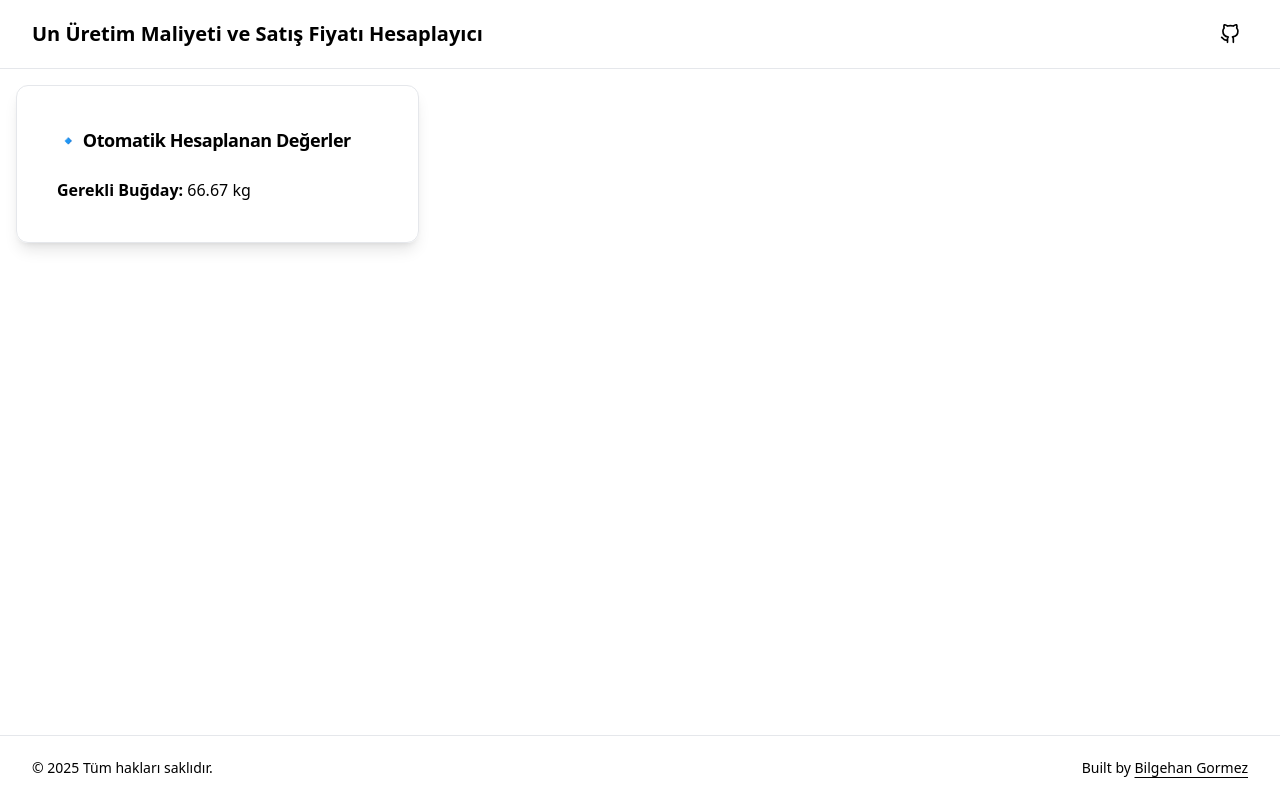
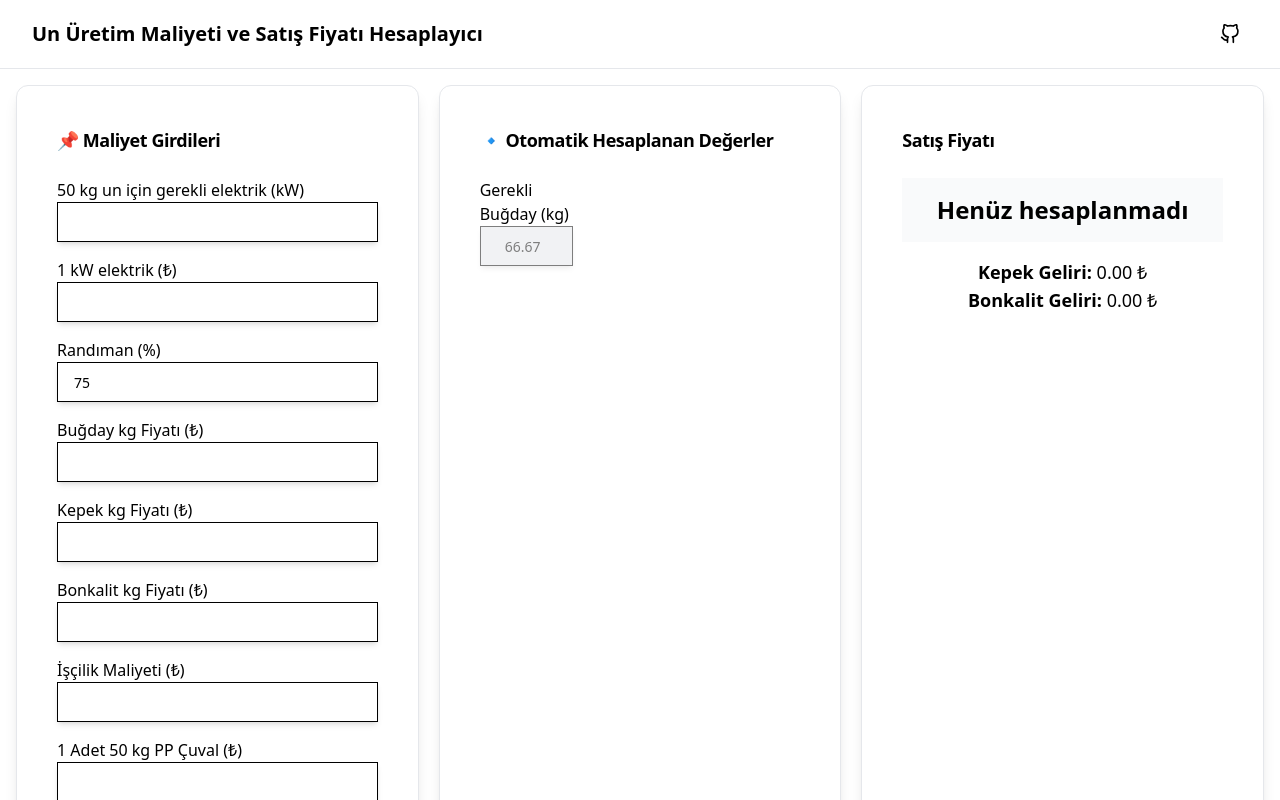
Before and after one commit to bilgehangormez/cost-and-selling-price-calculator, a Next.js app: page / in a window 1280 px wide. Shown: the top 800 px of the page. Built offline with nearby package versions, Linux system fonts and the light colour scheme.

Commit message:
Update PriceCalculator.tsx

```diff
--- a/src/components/PriceCalculator.tsx
+++ b/src/components/PriceCalculator.tsx
@@ -1,6 +1,5 @@
 "use client";
 
-import { Button } from "@/components/ui/button";
 import { Card, CardContent, CardHeader, CardTitle } from "@/components/ui/card";
 import { Input } from "@/components/ui/input";
 import { Label } from "@/components/ui/label";
@@ -11,8 +10,6 @@ import { CostCalculator } from "@/lib/calculator";
 export function PriceCalculator() {
     const [finalPrice, setFinalPrice] = useState<number | null>(null);
     const [wheatRequired, setWheatRequired] = useState<number>(0);
-    const [branKg, setBranKg] = useState<number>(0);
-    const [bonkalitKg, setBonkalitKg] = useState<number>(0);
     const [branRevenue, setBranRevenue] = useState<number>(0);
     const [bonkalitRevenue, setBonkalitRevenue] = useState<number>(0);
 
@@ -53,21 +50,91 @@ export function PriceCalculator() {
 
         const result = await calculator.calculateCosts();
         setFinalPrice(result.finalPrice);
-        setBranKg(result.branKg);
-        setBonkalitKg(result.bonkalitKg);
         setBranRevenue(result.branRevenue);
         setBonkalitRevenue(result.bonkalitRevenue);
     };
 
     return (
         <div className="grid grid-cols-3 gap-4 mx-auto p-4">
+            {/* 📌 Sol Kısım: Maliyet Girdileri */}
+            <Card className="shadow-lg rounded-xl border p-4">
+                <CardHeader>
+                    <CardTitle className="text-lg">📌 Maliyet Girdileri</CardTitle>
+                </CardHeader>
+                <CardContent>
+                    <form onSubmit={handleSubmit(onSubmit)} className="space-y-4">
+                        <div>
+                            <Label>50 kg un için gerekli elektrik (kW)</Label>
+                            <Input {...register("electricity_kwh")} />
+                        </div>
+                        <div>
+                            <Label>1 kW elektrik (₺)</Label>
+                            <Input {...register("electricity_price")} />
+                        </div>
+                        <div>
+                            <Label>Randıman (%)</Label>
+                            <Input {...register("randiman")} />
+                        </div>
+                        <div>
+                            <Label>Buğday kg Fiyatı (₺)</Label>
+                            <Input {...register("wheat_price")} />
+                        </div>
+                        <div>
+                            <Label>Kepek kg Fiyatı (₺)</Label>
+                            <Input {...register("bran_price")} />
+                        </div>
+                        <div>
+                            <Label>Bonkalit kg Fiyatı (₺)</Label>
+                            <Input {...register("bonkalit_price")} />
+                        </div>
+                        <div>
+                            <Label>İşçilik Maliyeti (₺)</Label>
+                            <Input {...register("labor_cost")} />
+                        </div>
+                        <div>
+                            <Label>1 Adet 50 kg PP Çuval (₺)</Label>
+                            <Input {...register("bag_cost")} />
+                        </div>
+                        <div>
+                            <Label>Hedeflenen Kâr (₺)</Label>
+                            <Input {...register("target_profit")} />
+                        </div>
+
+                        <button type="submit" className="w-full h-12 text-base rounded-xl bg-blue-500 text-white">
+                            Hesapla
+                        </button>
+                    </form>
+                </CardContent>
+            </Card>
+
             {/* 📌 Orta Kısım: Otomatik Hesaplanan Değerler */}
             <Card className="shadow-lg rounded-xl border p-4">
                 <CardHeader>
                     <CardTitle className="text-lg">🔹 Otomatik Hesaplanan Değerler</CardTitle>
                 </CardHeader>
                 <CardContent>
-                    <p><strong>Gerekli Buğday:</strong> {wheatRequired.toFixed(2)} kg</p>
+                    <div className="grid grid-cols-1 gap-4">
+                        <div>
+                            <Label>Gerekli Buğday (kg)</Label>
+                            <Input type="text" value={wheatRequired.toFixed(2)} disabled className="bg-gray-200 px-6 appearance-none" />
+                        </div>
+                    </div>
+                </CardContent>
+            </Card>
+
+            {/* 📌 Sağ Kısım: Hesaplanan Satış Fiyatı */}
+            <Card className="shadow-lg rounded-xl border p-4">
+                <CardHeader>
+                    <CardTitle className="text-lg">Satış Fiyatı</CardTitle>
+                </CardHeader>
+                <CardContent>
+                    <div className="p-4 text-center text-2xl font-bold bg-gray-50 rounded-lg">
+                        {finalPrice !== null ? `${finalPrice.toFixed(2)} ₺` : "Henüz hesaplanmadı"}
+                    </div>
+                    <div className="mt-4 text-center text-lg">
+                        <p><strong>Kepek Geliri:</strong> {branRevenue.toFixed(2)} ₺</p>
+                        <p><strong>Bonkalit Geliri:</strong> {bonkalitRevenue.toFixed(2)} ₺</p>
+                    </div>
                 </CardContent>
             </Card>
         </div>
```
